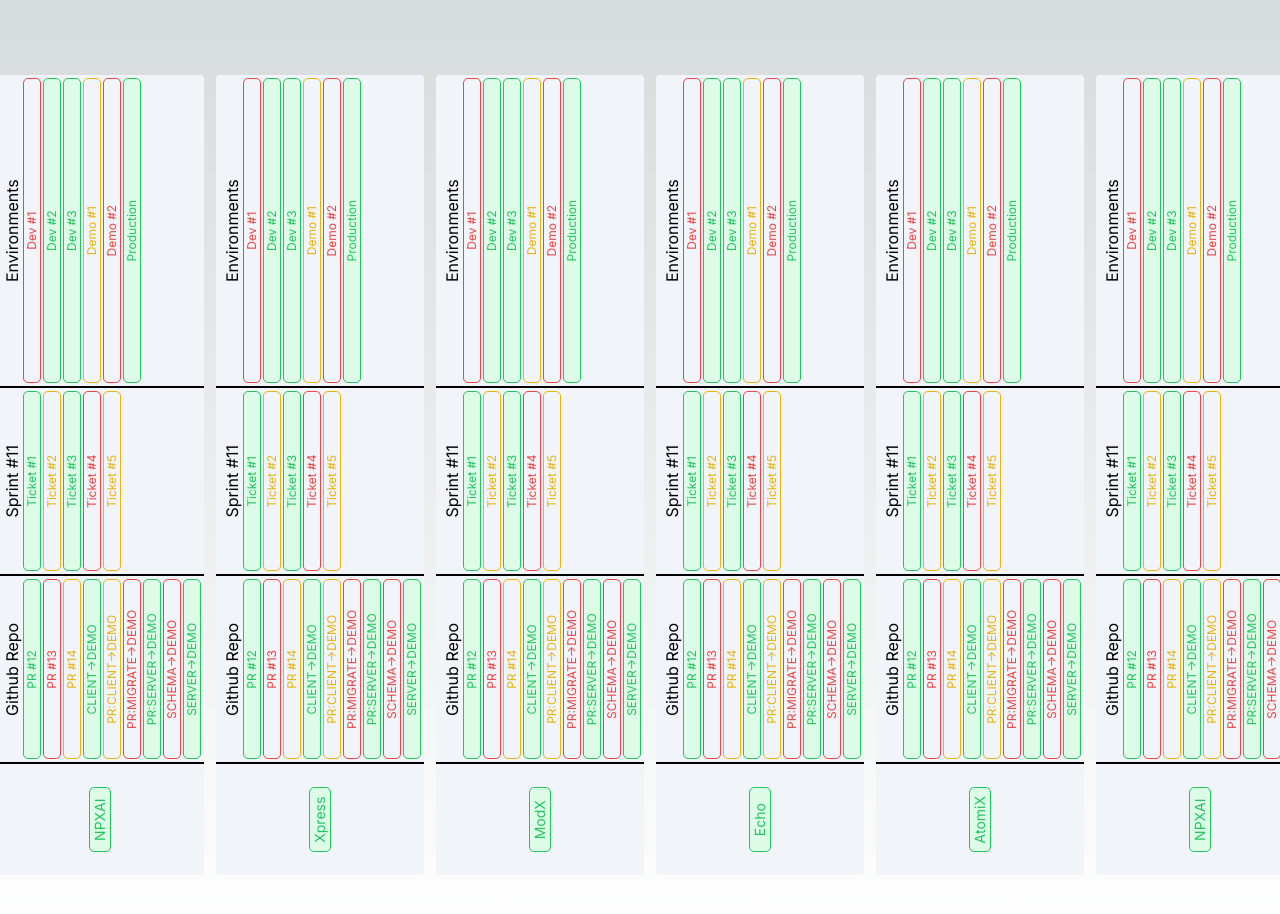
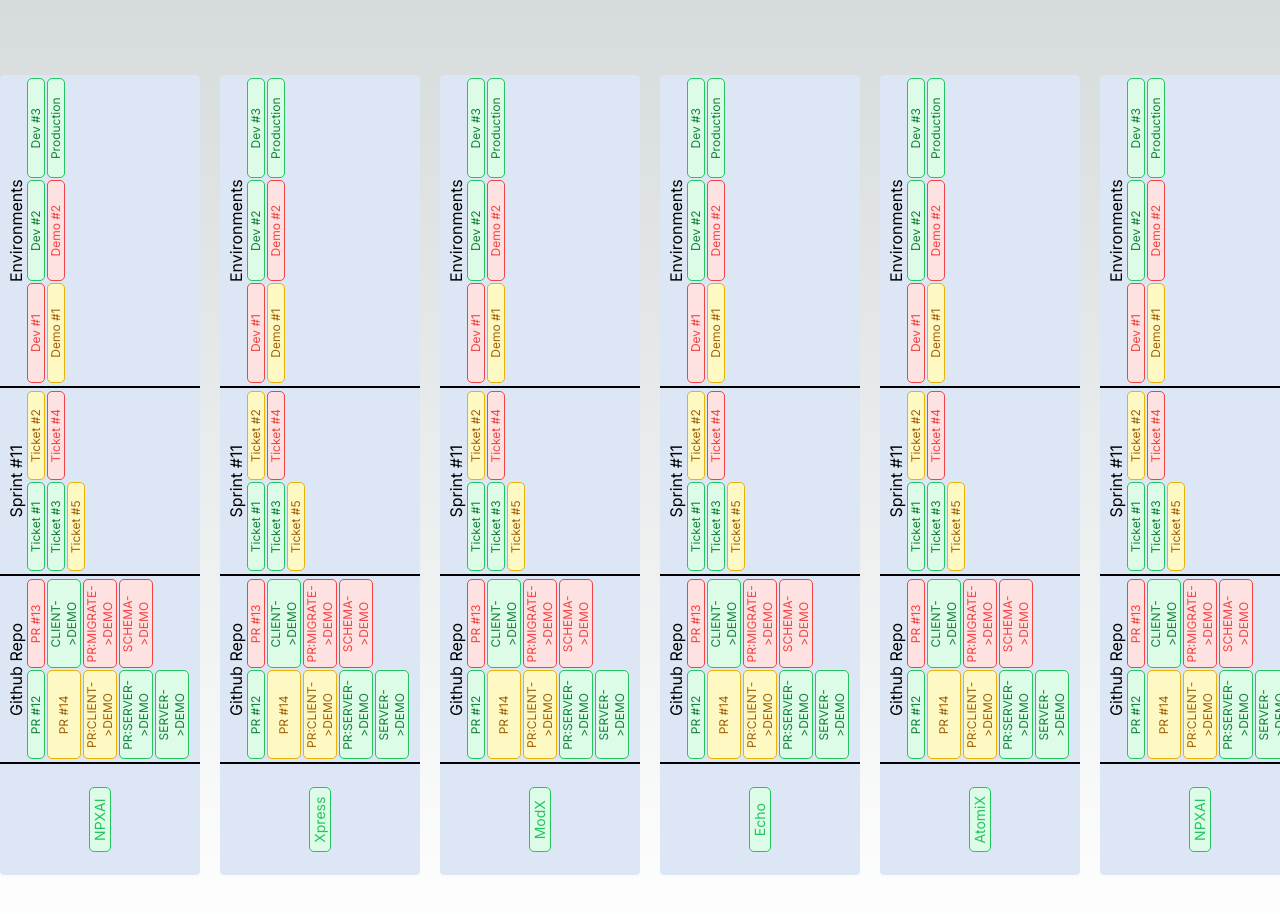
Before and after one commit to kennethkvs/Windows, a Next.js app: page / in a window 1280 px wide. Shown: the top 914 px of the page. Built offline with nearby package versions, Linux system fonts and the light colour scheme.

Commit message:
added colors, fixed tailwind classes

```diff
--- a/src/app/globals.css
+++ b/src/app/globals.css
@@ -5,7 +5,7 @@
   height: 8px;
 }
 *::-webkit-scrollbar-thumb {
-  background-color: theme("colors.fuchsia.400");
+  background-color: theme("colors.primary");
   border-radius: 4px;
   width: 8px;
 }
--- a/src/components/Card.jsx
+++ b/src/components/Card.jsx
@@ -4,9 +4,8 @@ import { Sections } from "./Sections";
 import { AzureStatus } from "./AzureStatus";
 import { RepoStatus } from "./RepoStatus";
 import { EnvironmentStatus } from "./EnvironmentStatus";
+import { SectionHeader } from "./SectionHeader";
 
-export const Card = (props) => {
-  const [rotate, setRotate] = useState(false);
 const ghData = [
   { title: "PR #12", status: "approved" },
   { title: "PR #13", status: "rejected" },
@@ -34,10 +33,13 @@ export const Card = (props) => {
   { title: "Production", status: "up" },
 ];
 
+export const Card = (props) => {
+  const [rotate, setRotate] = useState(false);
+
   return (
     <div className="flex flex-col items-center">
       {rotate && (
-        <motion.div className="mb-1 flex min-h-[700px] min-w-[800px] flex-col justify-evenly bg-slate-400">
+        <motion.div className="mb-1 flex min-h-[700px] min-w-[800px] flex-col justify-evenly bg-background">
           <div className="flex justify-evenly">
             <AzureStatus />
             <RepoStatus />
@@ -51,7 +53,7 @@ export const Card = (props) => {
         onClick={() => setRotate(!rotate)}
         initial={{ opacity: 0 }}
         whileInView={{ opacity: 1 }}
-        whileHover={{ scale: !rotate && 1.1 }}
+        whileHover={{ scale: !rotate ? 1.1 : 1 }}
         animate={{
           transformOrigin: rotate ? "bottom left" : "",
           rotate: rotate ? 360 : 270,
@@ -59,11 +61,9 @@ export const Card = (props) => {
           scale: rotate ? 1 : 1,
         }}
       >
-        <div className="flex min-h-[200px] min-w-[800px] border-separate flex-row rounded bg-slate-100 text-black">
+        <div className="flex min-h-[200px] min-w-[800px] border-separate flex-row rounded bg-background text-black">
           <div className=" mb-12 ml-6 mr-6 mt-12 w-1/12 place-self-center text-center">
-            <div className="rounded bg-green-100 text-center text-sm text-green-500 outline outline-1 outline-green-500">
-              {props.name}
-            </div>
+            <SectionHeader name={props.name} />
           </div>
           <div className="w-3/12 border-l-2 border-black">
             <Sections name="Github Repo" cols="2" data={ghData} />
--- /dev/null
+++ b/src/components/SectionHeader.jsx
@@ -0,0 +1,9 @@
+import React from "react";
+
+export const SectionHeader = (props) => {
+  return (
+    <div className="rounded bg-green-100 text-center text-sm text-green-500 outline outline-1 outline-green-500">
+      {props.name}
+    </div>
+  );
+};
--- a/src/components/Sections.jsx
+++ b/src/components/Sections.jsx
@@ -6,10 +6,15 @@ const yellow = ["pending", "running", "working", "issue"];
 const red = ["rejected", "failed", "late", "down"];
 
 export const Sections = (props) => {
+  const columnVariants = {
+    2: "grid-cols-2",
+    3: "grid-cols-3",
+  };
+
   return (
     <div className="m-1">
       <div className="text-center">{props.name}</div>
-      <div className={`grid grid-cols-${props.cols} gap-1`}>
+      <div className={` ${columnVariants[props.cols]} grid gap-1`}>
         {props.data.map((data, index) => (
           <Status
             key={index}
--- a/src/components/Status.jsx
+++ b/src/components/Status.jsx
@@ -1,9 +1,17 @@
 import React from "react";
 
 export const Status = (props) => {
+  const colorVariants = {
+    green: "bg-green-100 text-green-700 outline-green-500",
+    yellow: "bg-yellow-100 text-yellow-700 outline-yellow-500",
+    red: "bg-red-100 text-red-500 outline-red-500",
+  };
+
   return (
     <div
-      className={`bg-${props.color}-100 flex max-h-20 flex-col justify-evenly rounded text-center text-${props.color}-500 outline outline-1 outline-${props.color}-500`}
+      className={`${
+        colorVariants[props.color]
+      } flex max-h-20 flex-col justify-evenly rounded text-center  outline outline-1`}
     >
       <p className="text-xs">{props.title}</p>
     </div>
--- a/tailwind.config.js
+++ b/tailwind.config.js
@@ -12,6 +12,12 @@ module.exports = {
         "gradient-conic":
           "conic-gradient(from 180deg at 50% 50%, var(--tw-gradient-stops))",
       },
+      colors: {
+        primary: "#5599ff",
+        secondary: "##cfddf1",
+        accent: "#386dbc",
+        background: "#dce6f4",
+      },
     },
   },
   plugins: [],
```
Lines whose indentation alone changed are shown as unchanged.
